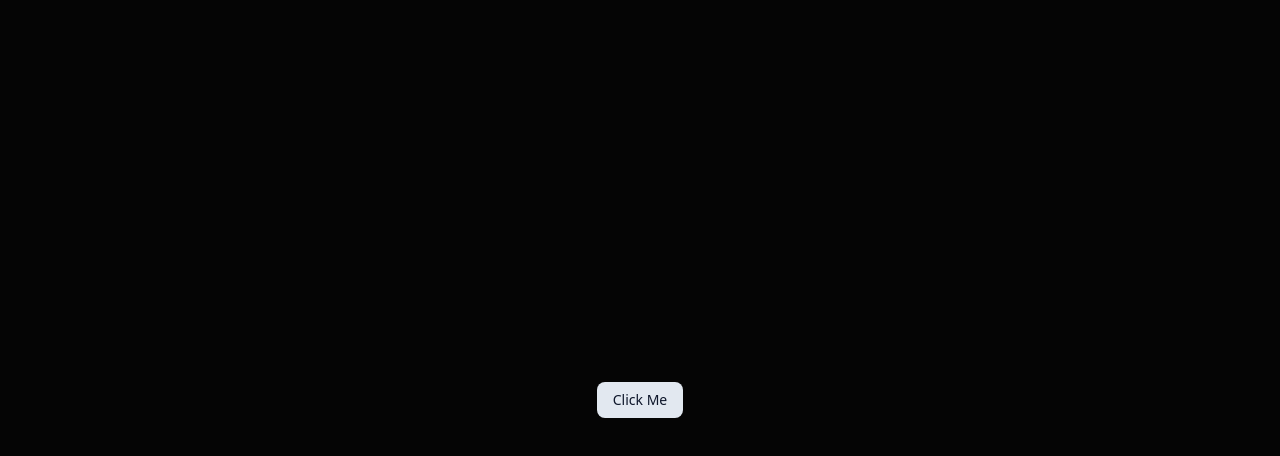
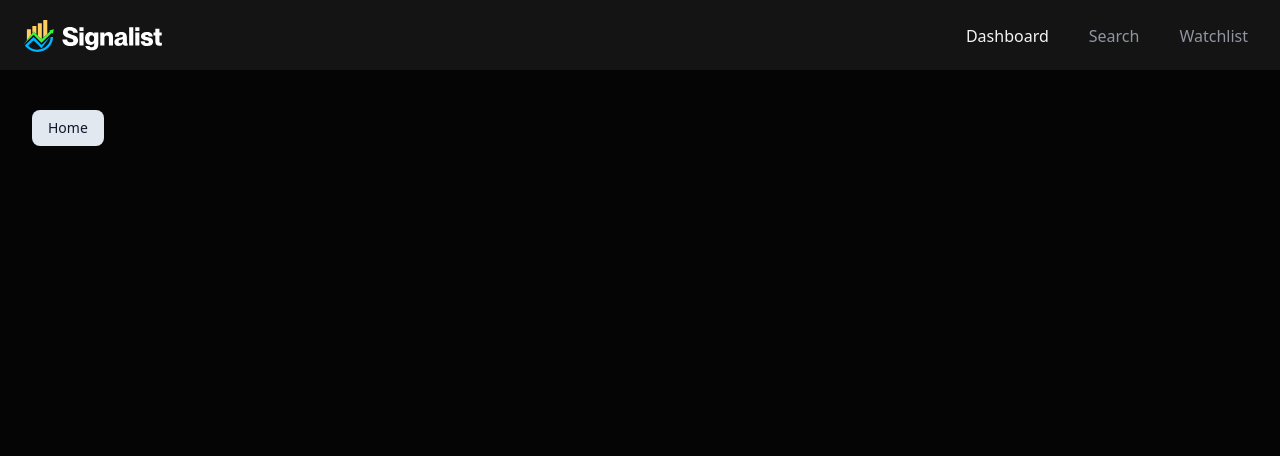
Before and after one commit to Anurag1428/Quantevo, a Next.js app: page / in a window 1280 px wide. Shown: the top 456 px of the page. Built offline with nearby package versions, Linux system fonts and the light colour scheme.

Commit message:
Remove placeholder homepage component
Removes the simple centered placeholder homepage component that rendered a demo button.

Cleans up unused UI scaffolding to avoid duplicate/default route rendering and prepare the app for a new homepage or routing/layout structure.

```diff
--- /dev/null
+++ b/app/(root)/layout.tsx
@@ -0,0 +1,14 @@
+import { Header } from "@/components/Header"
+
+const layout = ({ children }: { children : React.ReactNode }) => {
+  return (
+        <main className="min-h-screen text-gray-400">
+            <Header/>
+            <div className="container py-10">
+                {children}
+            </div>
+        </main>
+    )
+}
+
+export default layout
--- a/app/page.tsx
+++ b/app/(root)/page.tsx
@@ -4,8 +4,8 @@
 
 const Home = () => {
   return (
-    <div className='flex justify-center items-center h-screen'>
-      <Button>Click Me</Button>
+    <div className='flex min-h-screen home-wrapper'>
+      <Button>Home</Button>
     </div>
   )
 }
--- /dev/null
+++ b/components/Header.tsx
@@ -0,0 +1,19 @@
+import Image from "next/image"
+import Link from "next/link"
+import NavItems from "./NavItems"
+
+export const Header = () => {
+  return (
+    <header className="sticky top-0 header">
+        <div className="container header-wrapper">
+            <Link href="/">
+                <Image src="/assets/icons/logo.svg" alt="Quantevo Logo" width={140} height={32} className="h-8 w-auto cursor-pointer" />
+            </Link>
+            <nav className="hidden sm:block">
+                <NavItems />
+            </nav>
+            {/* UserDropDown */}
+        </div>
+    </header>
+  )
+}
--- /dev/null
+++ b/components/NavItems.tsx
@@ -0,0 +1,34 @@
+"use client"
+
+import { Nav_Items } from "@/lib/constants"
+import Link from "next/link"
+import { usePathname } from "next/navigation"
+import React from "react"
+
+const NavItems = () => {
+  const pathname = usePathname()
+
+  const isActive = (path: string) => {
+    if (path === "/") return pathname === "/"
+    return pathname.startsWith(path)
+  }
+
+  return (
+    <ul className="flex flex-col sm:flex-row p-2 gap-3 sm:gap-10 font-medium">
+      {Nav_Items.map(({ href, label }) => (
+        <li key={href}>
+          <Link
+            href={href}
+            className={`hover:text-yellow-500 transition-colors ${
+              isActive(href) ? "text-gray-100" : ""
+            }`}
+          >
+            {label}
+          </Link>
+        </li>
+      ))}
+    </ul>
+  )
+}
+
+export default NavItems
--- /dev/null
+++ b/lib/constants.ts
@@ -0,0 +1,5 @@
+export const Nav_Items : { href: string; label: string }[] = [
+    { href: '/', label: 'Dashboard' },
+    { href: '/search', label: 'Search' },
+    { href: '/watchlist', label: 'Watchlist' },
+]
```
